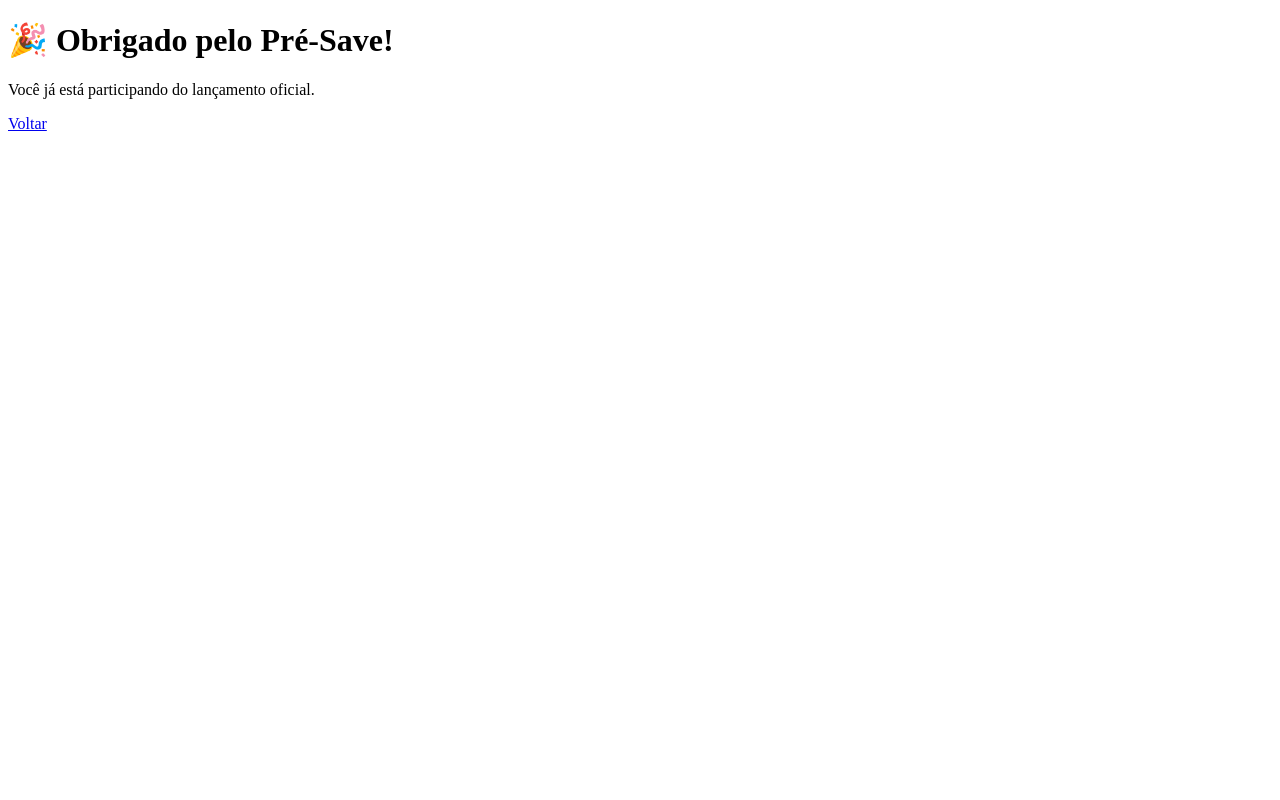
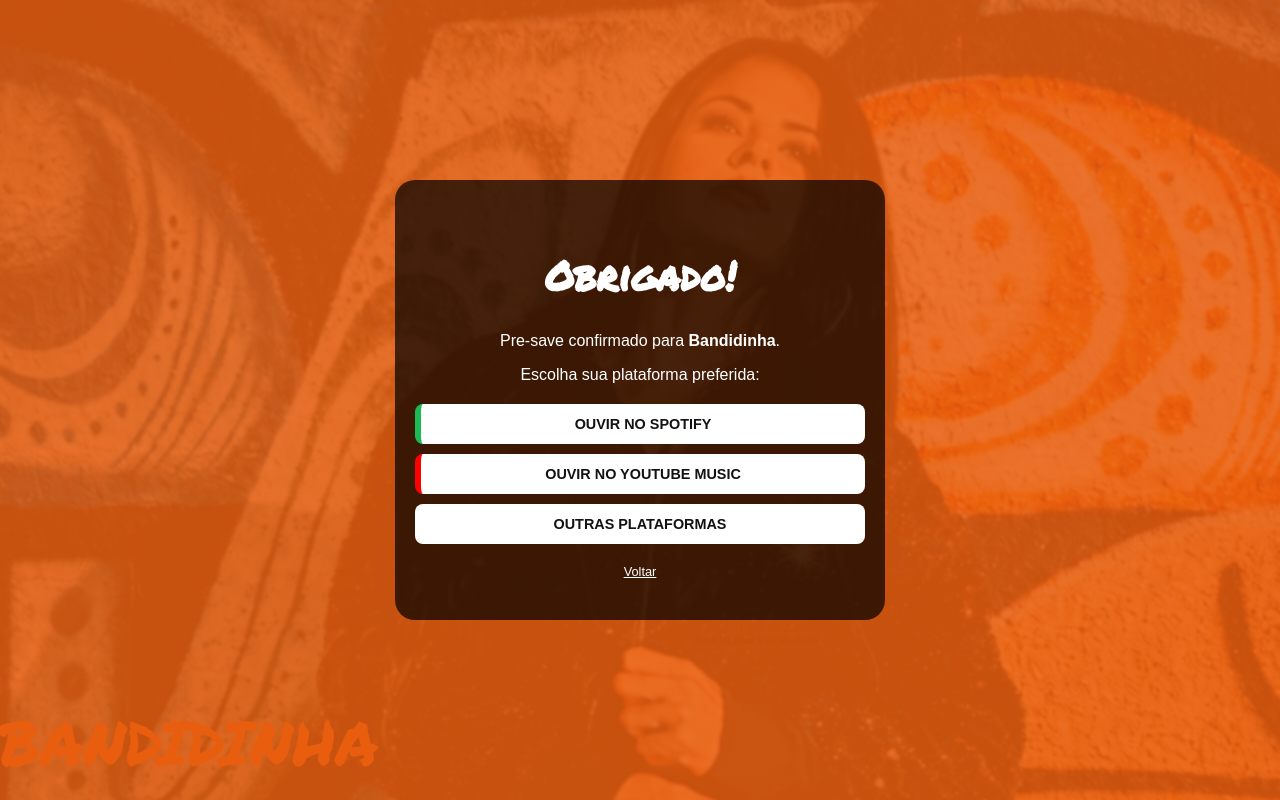
Before and after one commit to glanghinotti/liucastelly-presave, a Flask app: page /obrigado in a window 1280 px wide. Run offline with Flask 3, Linux system fonts and the light colour scheme.

Commit message:
Update obrigado.html

```diff
--- a/templates/obrigado.html
+++ b/templates/obrigado.html
@@ -2,16 +2,60 @@
 <html lang="pt-br">
 <head>
     <meta charset="UTF-8">
-    <title>Obrigado</title>
-    <link rel="stylesheet" href="{{ url_for('static', filename='css/style.css') }}">
+    <meta name="viewport" content="width=device-width, initial-scale=1.0">
+    <title>Obrigado! - Liu Castelly</title>
+    <link href="https://fonts.googleapis.com/css2?family=Permanent+Marker&display=swap" rel="stylesheet">
+    <style>
+        body {
+            background: linear-gradient(rgba(232, 93, 14, 0.85), rgba(232, 93, 14, 0.85)),
+                        url('/static/images/Capa.webp');
+            background-size: cover;
+            background-position: center;
+            background-attachment: fixed;
+            color: white;
+            font-family: 'Arial', sans-serif;
+            margin: 0;
+            display: flex;
+            align-items: center;
+            justify-content: center;
+            min-height: 100vh;
+        }
+        .container {
+            max-width: 450px;
+            width: 90%;
+            background: rgba(0, 0, 0, 0.7);
+            padding: 40px 20px;
+            border-radius: 20px;
+            text-align: center;
+        }
+        h1 { font-family: 'Permanent Marker', cursive; font-size: 2.5rem; }
+        .links-container { display: flex; flex-direction: column; gap: 10px; margin-top: 20px; }
+        .btn-music {
+            display: block;
+            background: white;
+            color: #121212;
+            text-decoration: none;
+            padding: 12px;
+            border-radius: 8px;
+            font-weight: bold;
+            font-size: 0.9rem;
+        }
+        .spotify { border-left: 6px solid #1DB954; }
+        .youtube { border-left: 6px solid #FF0000; }
+    </style>
 </head>
 <body>
-
     <div class="container">
-        <h1>🎉 Obrigado pelo Pré-Save!</h1>
-        <p>Você já está participando do lançamento oficial.</p>
-        <a href="/">Voltar</a>
+        <h1>Obrigado!</h1>
+        <p>Pre-save confirmado para <strong>Bandidinha</strong>.</p>
+        <p>Escolha sua plataforma preferida:</p>
+        <div class="links-container">
+            <a href="https://offstep.link/953013094485" class="btn-music spotify" target="_blank">OUVIR NO SPOTIFY</a>
+            <a href="https://offstep.link/953013094485" class="btn-music youtube" target="_blank">OUVIR NO YOUTUBE MUSIC</a>
+            <a href="https://offstep.link/953013094485" class="btn-music" target="_blank">OUTRAS PLATAFORMAS</a>
+        </div>
+        <br>
+        <a href="/" style="color: white; font-size: 0.8rem;">Voltar</a>
     </div>
-
 </body>
 </html>
```
